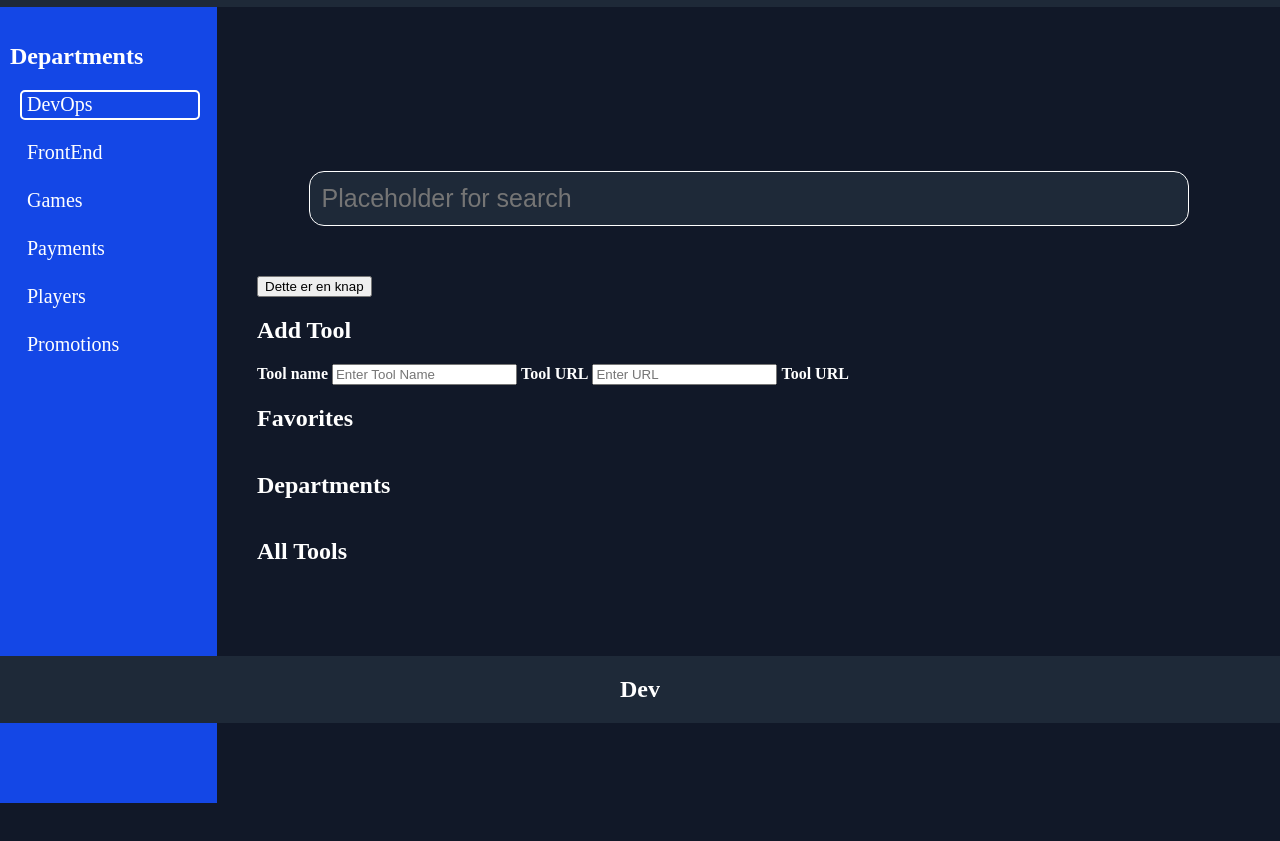
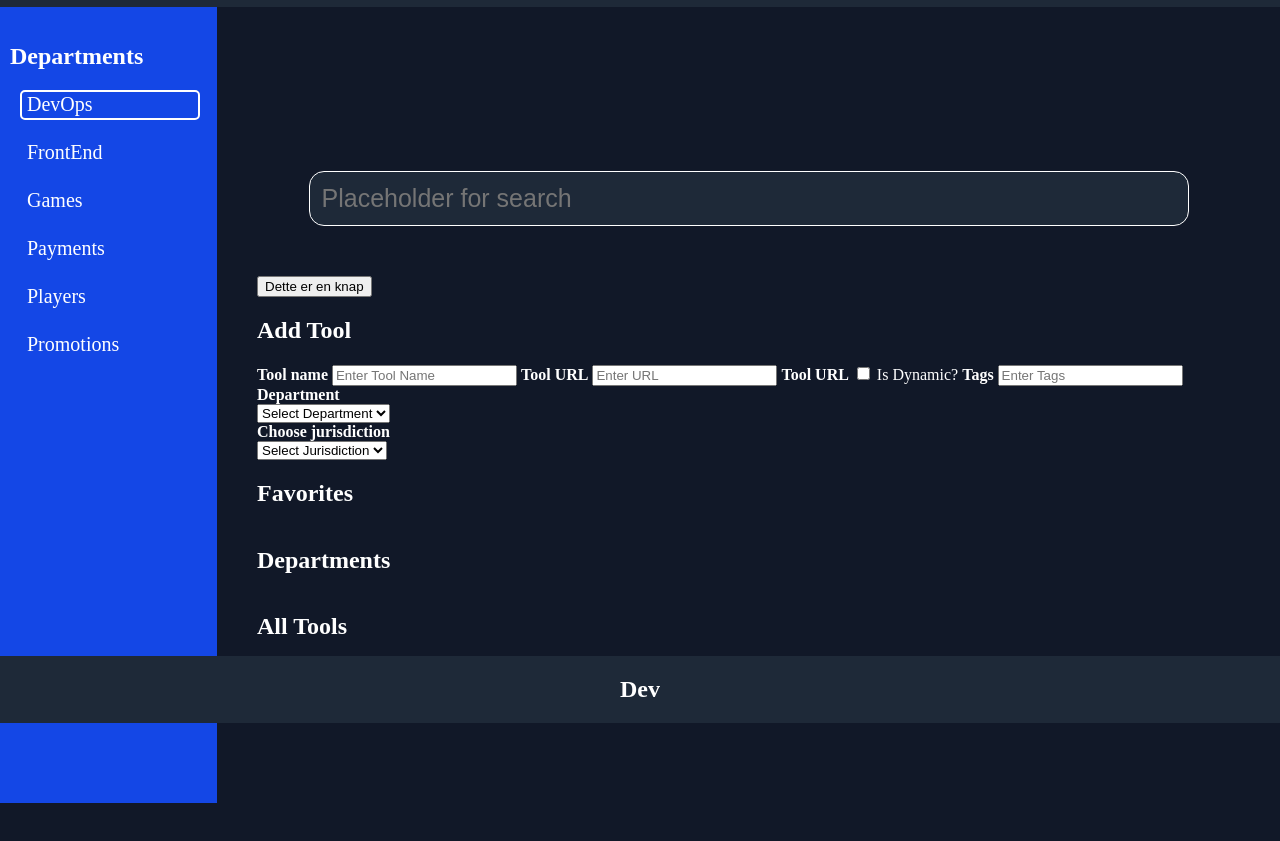
Before and after one commit to JonatanDZ/P3, a plain HTML site: page src/main/resources/static/index.html in a window 1280 px wide. Both pictures are taken after a click on the button "Dette er en knap". Shown: the part 77-918 px from the top of the page. Drawn offline with Linux system fonts and the light colour scheme; no server answers.

Commit message:
Til Markus
Mis

```diff
--- a/src/main/resources/static/index.html
+++ b/src/main/resources/static/index.html
@@ -64,7 +64,36 @@
                     <label for="toolURL"> <b> Tool URL</b></label>
                     <input id="toolURL" type="text" placeholder="Enter URL" name="toolURL" required>
 
-                    <label for="IsDynamic"> <b> Tool URL</b></label>
+                    <label for="IsDynamic"> <b> Tool URL</b>
+                        <input id="IsDynamic" type="checkbox" placeholder="Is Dynamic?" name="IsDynamic" required> Is Dynamic?
+                    </label>
+
+
+                    <label for="Tags"> <b> Tags </b></label>
+                    <input id="Tags" type="text" placeholder="Enter Tags" name="tags" required>
+
+                    <label for="Department"> <b> Department</b></label>
+                    <div class="Select department" style="width:200px;">
+                    <select id="Department" name="Department" required>
+                        <option value="">Select Department</option>
+                        <option value="DevOps">DevOps</option>
+                        <option value="FrontEnd">FrontEnd</option>
+                        <option value="GAMES">Games</option>
+                        <option value="Payments">Payments</option>
+                        <option value="Productions">Productions</option>
+                        <option value="Promotions">Promotions</option>
+                        <option value="Players">Promotions</option>
+                    </select>
+                    </div>
+
+                    <label for="Jurisdiction"> <b> Choose jurisdiction</b></label>
+                    <div class="Select jurisdiction" style="width:200px;">
+                        <select id="Jurisdiction" name="Jurisdiction" required>
+                            <option value="">Select Jurisdiction</option>
+                            <option value="DK">DK</option>
+                            <option value="UK">UK</option>
+                        </select>
+                    </div>
                 </form>
             </div>
 
```
